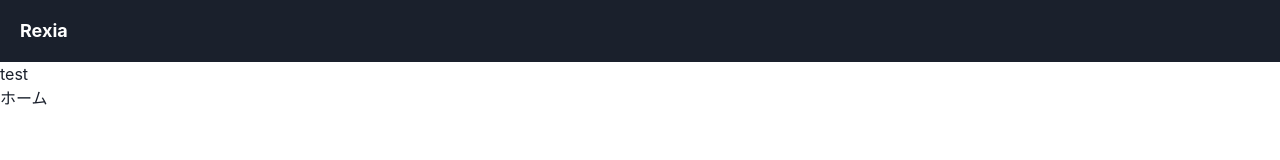
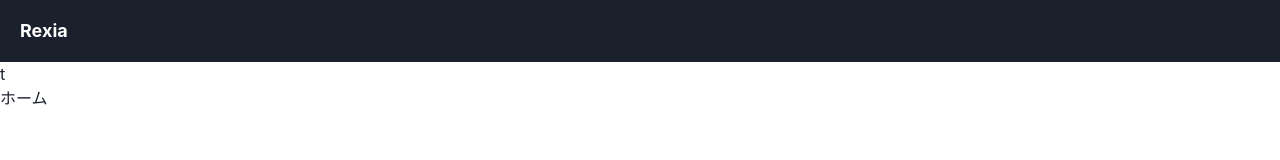
Before and after one commit to besumero628/react-rails-ec, a React (Create React App) app: page / in a window 1280 px wide. Shown: the top 160 px of the page. Built offline with nearby package versions, Linux system fonts and the light colour scheme.

Commit message:
button commit

```diff
--- a/src/components/organisms/ layout/Header.tsx
+++ b/src/components/organisms/ layout/Header.tsx
@@ -25,9 +25,9 @@ export const Header: VFC = memo(() => {
         <DrawerOverlay>
           <DrawerContent bg="gray.800">
             <DrawerBody >
-              <Button w="100%" variant='solid' mt={2} borderRadius={100} >Top</Button>
-              <Button w="100%" variant='solid' mt={2} borderRadius={100} >SignUp</Button>
-              <Button w="100%" variant='solid' mt={2} borderRadius={100} >SignIn</Button>
+              <Button w="100%" variant='ghost' color="white" _hover={{bg: 'cyan.400'}} p={2}>Home</Button>
+              <Button w="100%" variant='ghost' color="white" _hover={{bg: 'cyan.400'}} p={2} >SignUp</Button>
+              <Button w="100%" variant='ghost' color="white" _hover={{bg: 'cyan.400'}} p={2} >SignIn</Button>
             </DrawerBody>
           </DrawerContent>
         </DrawerOverlay>
--- a/src/router/Router.tsx
+++ b/src/router/Router.tsx
@@ -8,7 +8,7 @@ export const Router: VFC = memo(() => {
     <Routes>
       <Route path="/" element={<>
                                   <HeaderLayout>
-                                    test
+                                    t
                                   </HeaderLayout>
                                   <Home />
                               </>}/>
```
